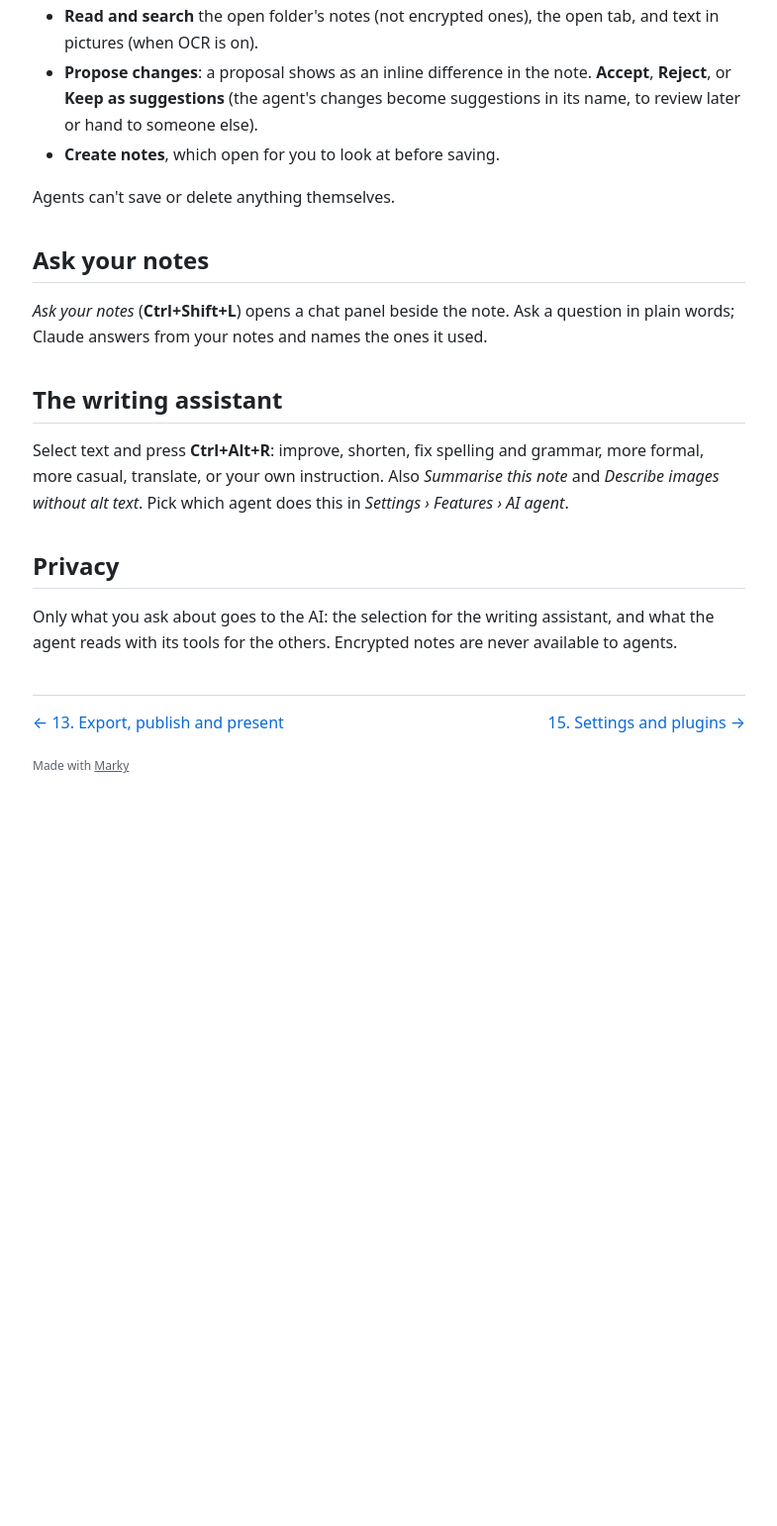
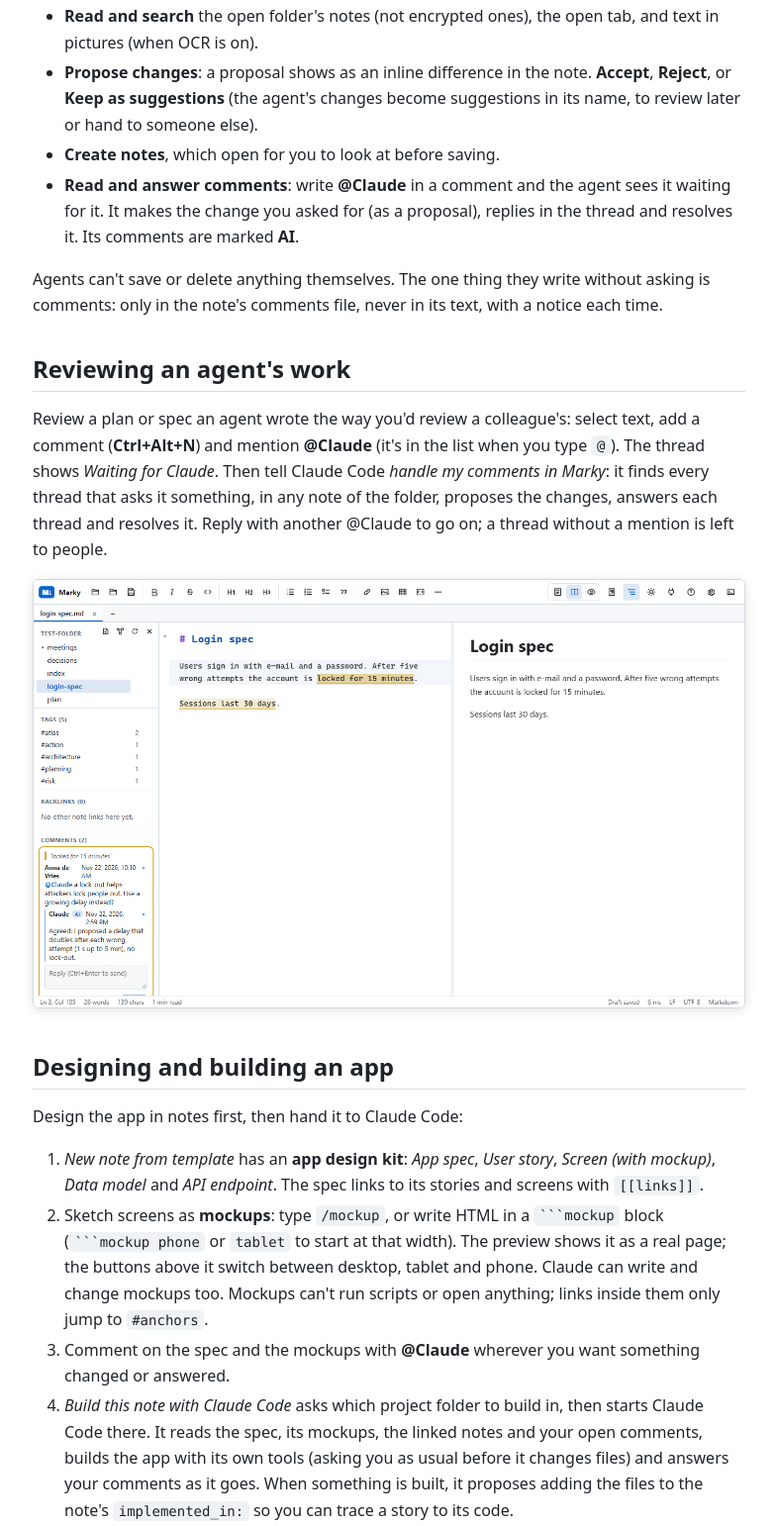
Before and after one commit to michaelkloprogge-gif/marky-releases, a plain HTML site: page 14-ai.html in a window 1280 px wide. Shown: the part 483-2025 px from the top of the page at 99% size, without its empty margins (267-1052 px from the left). Before the commit the page ends 1305 px from the top, so only its background shows below. Drawn offline with Linux system fonts and the light colour scheme.

Commit message:
Manual: agents and comments, designing and building an app
Co-Authored-By: Claude Opus 5.5 <noreply@anthropic.com>

````diff
--- a/14-ai.html
+++ b/14-ai.html
@@ -28,8 +28,21 @@
 <li><strong>Read and search</strong> the open folder's notes (not encrypted ones), the open tab, and text in pictures (when OCR is on).</li>
 <li><strong>Propose changes</strong>: a proposal shows as an inline difference in the note. <strong>Accept</strong>, <strong>Reject</strong>, or <strong>Keep as suggestions</strong> (the agent's changes become suggestions in its name, to review later or hand to someone else).</li>
 <li><strong>Create notes</strong>, which open for you to look at before saving.</li>
+<li><strong>Read and answer comments</strong>: write <strong>@Claude</strong> in a comment and the agent sees it waiting for it. It makes the change you asked for (as a proposal), replies in the thread and resolves it. Its comments are marked <strong>AI</strong>.</li>
 </ul>
-<p>Agents can't save or delete anything themselves.</p>
+<p>Agents can't save or delete anything themselves. The one thing they write without asking is comments: only in the note's comments file, never in its text, with a notice each time.</p>
+<h2 id="reviewing-an-agents-work">Reviewing an agent's work</h2>
+<p>Review a plan or spec an agent wrote the way you'd review a colleague's: select text, add a comment (<strong>Ctrl+Alt+N</strong>) and mention <strong>@Claude</strong> (it's in the list when you type <code>@</code>). The thread shows <em>Waiting for Claude</em>. Then tell Claude Code <em>handle my comments in Marky</em>: it finds every thread that asks it something, in any note of the folder, proposes the changes, answers each thread and resolves it. Reply with another @Claude to go on; a thread without a mention is left to people.</p>
+<p><img src="images/agent-comments.png" alt="Claude's answer in a comment thread, marked AI"></p>
+<h2 id="designing-and-building-an-app">Designing and building an app</h2>
+<p>Design the app in notes first, then hand it to Claude Code:</p>
+<ol>
+<li><em>New note from template</em> has an <strong>app design kit</strong>: <em>App spec</em>, <em>User story</em>, <em>Screen (with mockup)</em>, <em>Data model</em> and <em>API endpoint</em>. The spec links to its stories and screens with <code>[[links]]</code>.</li>
+<li>Sketch screens as <strong>mockups</strong>: type <code>/mockup</code>, or write HTML in a <code>```mockup</code> block (<code>```mockup phone</code> or <code>tablet</code> to start at that width). The preview shows it as a real page; the buttons above it switch between desktop, tablet and phone. Claude can write and change mockups too. Mockups can't run scripts or open anything; links inside them only jump to <code>#anchors</code>.</li>
+<li>Comment on the spec and the mockups with <strong>@Claude</strong> wherever you want something changed or answered.</li>
+<li><em>Build this note with Claude Code</em> asks which project folder to build in, then starts Claude Code there. It reads the spec, its mockups, the linked notes and your open comments, builds the app with its own tools (asking you as usual before it changes files) and answers your comments as it goes. When something is built, it proposes adding the files to the note's <code>implemented_in:</code> so you can trace a story to its code.</li>
+</ol>
+<p><img src="images/mockup.png" alt="A screen note with a phone-sized mockup in the preview"></p>
 <h2 id="ask-your-notes">Ask your notes</h2>
 <p><em>Ask your notes</em> (<strong>Ctrl+Shift+L</strong>) opens a chat panel beside the note. Ask a question in plain words; Claude answers from your notes and names the ones it used.</p>
 <h2 id="the-writing-assistant">The writing assistant</h2>
@@ -40,7 +53,7 @@
 <nav class="pager" aria-label="Previous and next page"><a class="prev" href="13-export.html">← 13. Export, publish and present</a><a class="next" href="15-settings-plugins.html">15. Settings and plugins →</a></nav>
 <footer class="site-footer">Made with <a href="https://github.com/michaelkloprogge-gif/marky-releases">Marky</a></footer>
 </main>
-<aside class="page-toc" aria-label="On this page"><strong>On this page</strong><ul><li class="d2"><a href="#starting-an-agent">Starting an agent</a></li><li class="d2"><a href="#what-agents-can-do">What agents can do</a></li><li class="d2"><a href="#ask-your-notes">Ask your notes</a></li><li class="d2"><a href="#the-writing-assistant">The writing assistant</a></li><li class="d2"><a href="#privacy">Privacy</a></li></ul></aside>
+<aside class="page-toc" aria-label="On this page"><strong>On this page</strong><ul><li class="d2"><a href="#starting-an-agent">Starting an agent</a></li><li class="d2"><a href="#what-agents-can-do">What agents can do</a></li><li class="d2"><a href="#reviewing-an-agents-work">Reviewing an agent&#39;s work</a></li><li class="d2"><a href="#designing-and-building-an-app">Designing and building an app</a></li><li class="d2"><a href="#ask-your-notes">Ask your notes</a></li><li class="d2"><a href="#the-writing-assistant">The writing assistant</a></li><li class="d2"><a href="#privacy">Privacy</a></li></ul></aside>
 </div>
 </body>
 </html>
````
Also changed, not shown: 10-reviewing.html (+1 -0 lines), search.json (+1 -1 lines), images/agent-comments.png (added), images/mockup.png (added), 1 other file.
